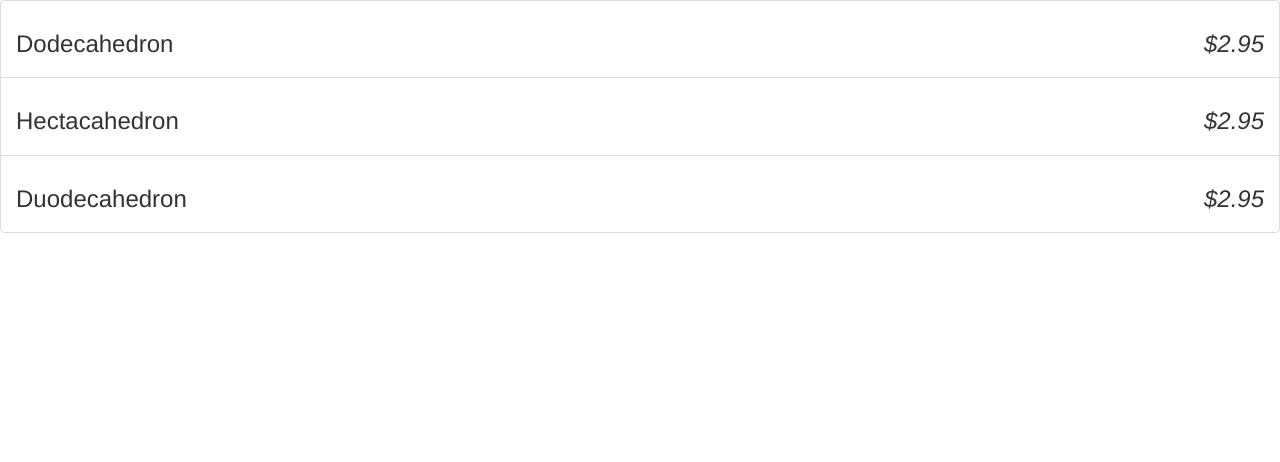
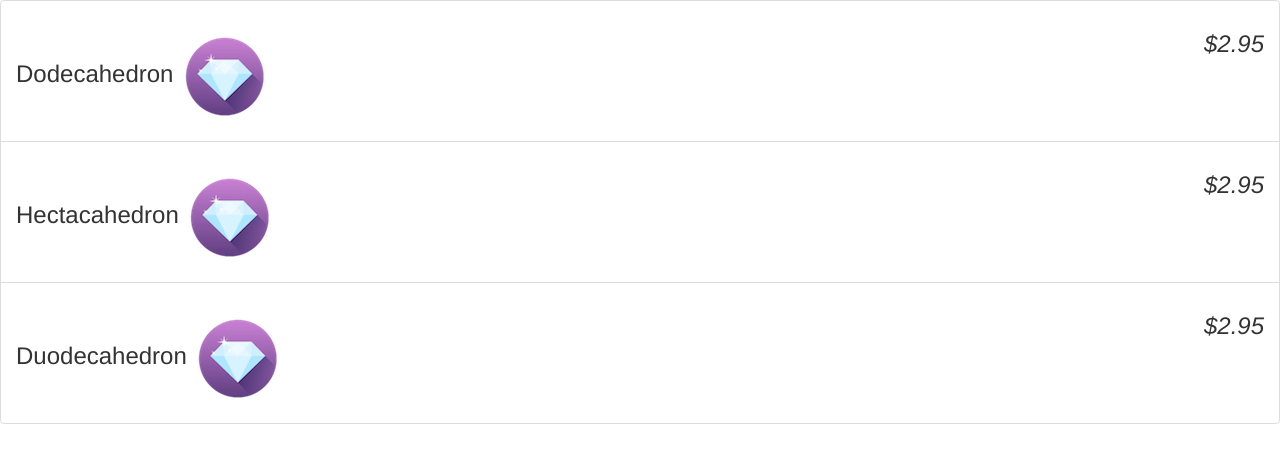
Before and after one commit to Izureru/flatlanders, a plain HTML site: page index.html in a window 1280 px wide. Drawn offline with Linux system fonts and the light colour scheme.

Commit message:
added images and currency pipe

```diff
--- a/app.js
+++ b/app.js
@@ -13,6 +13,16 @@
 			description: '....',
 			canPurchase: false,
 			soldOut: false,
+			images:[
+				{
+					full: 'dodecahedron-01-full.png',
+					thumb: 'dodecahedron-01-thumb.png'
+				},
+				{
+					full: 'dodecahedron-02-full.png',
+					thumb: 'dodecahedron-02-thumb.png'
+				},
+			]
 		},
 		{
 			name: 'Hectacahedron',
@@ -20,6 +30,16 @@
 			description: '....',
 			canPurchase: false,
 			soldOut: false,
+			images:[
+				{
+					full: 'dodecahedron-01-full.png',
+					thumb: 'dodecahedron-01-thumb.png'
+				},
+				{
+					full: 'dodecahedron-02-full.png',
+					thumb: 'dodecahedron-02-thumb.png'
+				},
+			]
 		},
 		{
 			name: 'Duodecahedron',
@@ -27,6 +47,16 @@
 			description: '....',
 			canPurchase: false,
 			soldOut: false,
+			images:[
+				{
+					full: 'dodecahedron-01-full.png',
+					thumb: 'dodecahedron-01-thumb.png'
+				},
+				{
+					full: 'dodecahedron-02-full.png',
+					thumb: 'dodecahedron-02-thumb.png'
+				},
+			]
 		}
 	]
 })();
--- a/index.html
+++ b/index.html
@@ -12,7 +12,8 @@
 			<li class="list-group-item" ng-repeat="product in store.products">
 				<h3>
 					{{product.name}}
-					<em class = "pull-right">${{product.price}}</em>
+					<em class = "pull-right">{{product.price | currency}}</em>
+					<img ng-src="{{product.images[0].full}}"/>
 				</h3>
 			</li>
 		</ul>
```
Also changed, not shown: dodecahedron-01-full.png (added), dodecahedron-01-thumb.png (added), dodecahedron-02-full.png (added), dodecahedron-02-thumb.png (added), gems.jpg (added).
